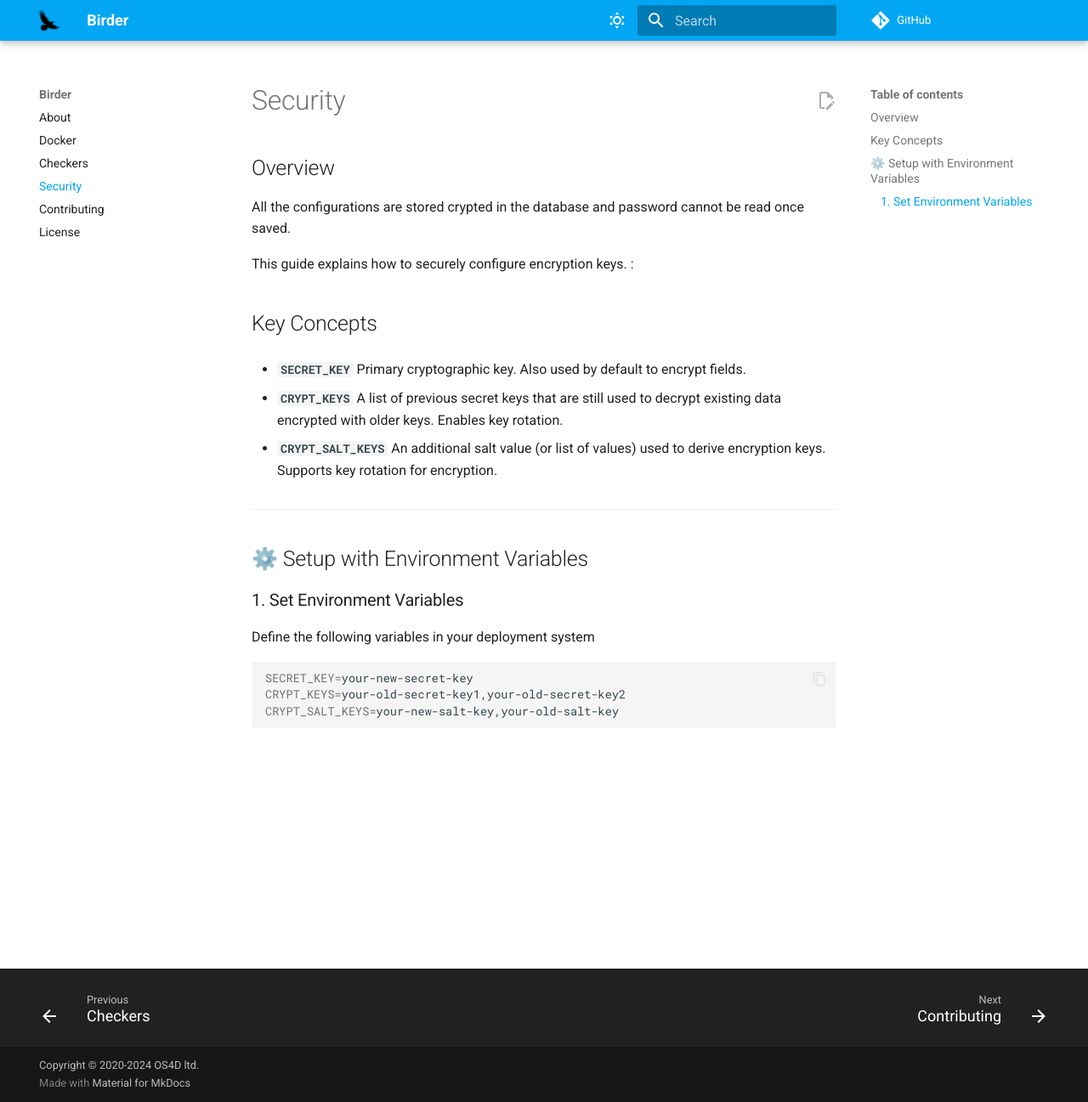
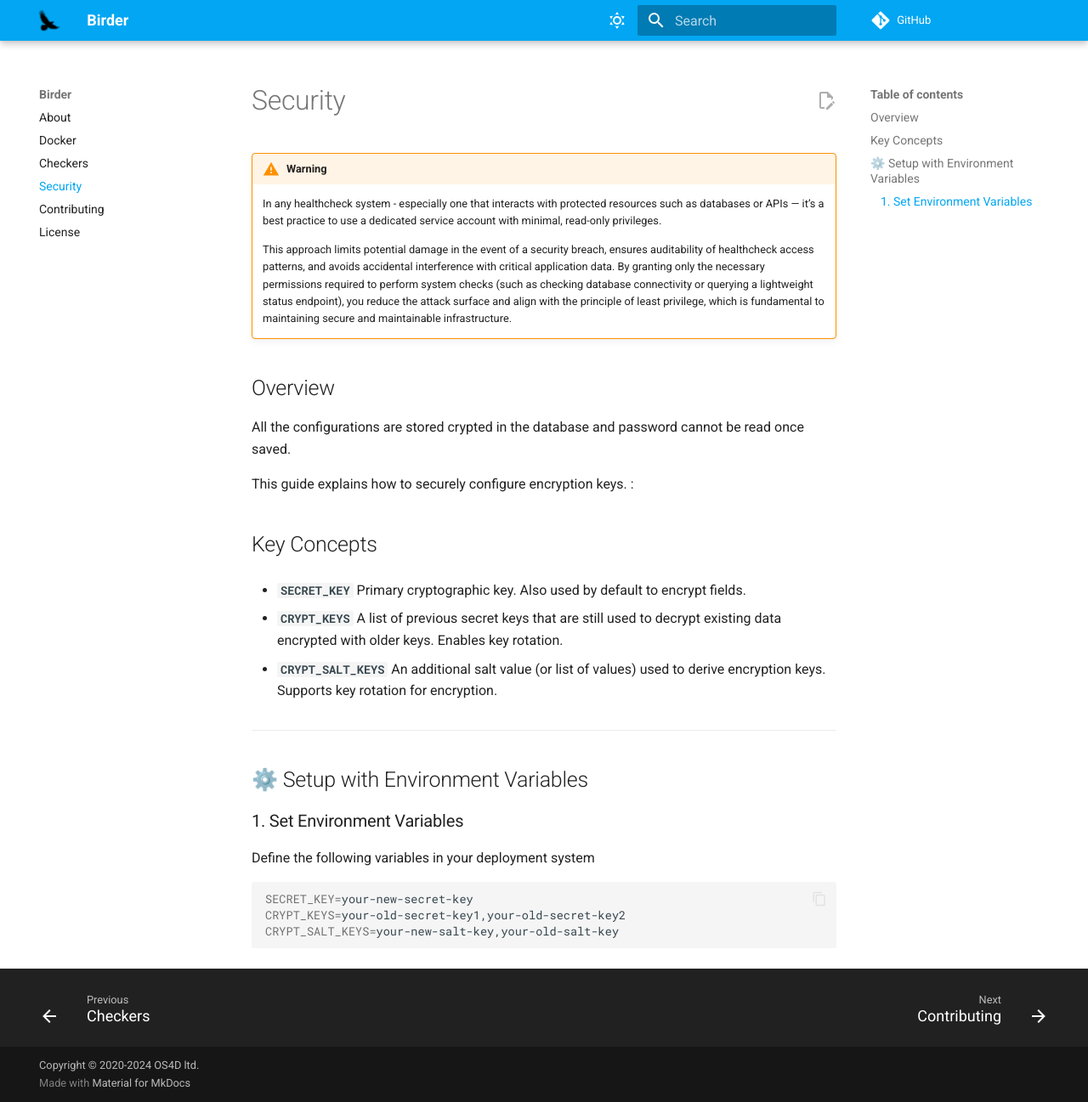
Before and after one commit to os4d/birder, an MkDocs documentation site: the page built from docs/src/security.md, in a window 1280 px wide and 1297 px high. Shown: the whole window at 85% size. Built offline with MkDocs 1.6.1 and Material for MkDocs 9.7.7, drawn with Linux system fonts in a browser that asks for light colours; comment, search, counter and statistics services are not loaded.

Commit message:
updates docs

```diff
--- a/docs/src/security.md
+++ b/docs/src/security.md
@@ -1,4 +1,16 @@
 # Security
+
+!!! warning
+
+    In any healthcheck system - especially one that interacts with protected resources such as databases or APIs —
+    it’s a best practice to use a dedicated service account with minimal, read-only privileges.
+
+    This approach limits potential damage in the event of a security breach, ensures auditability of healthcheck access patterns,
+    and avoids accidental interference with critical application data.
+    By granting only the necessary permissions required to perform system checks (such as checking database connectivity or
+    querying a lightweight status endpoint), you reduce the attack surface and align with the principle of least privilege,
+    which is fundamental to maintaining secure and maintainable infrastructure.
+
 
 ## Overview
 All the configurations are stored crypted in the database and password cannot be read once saved.
```
